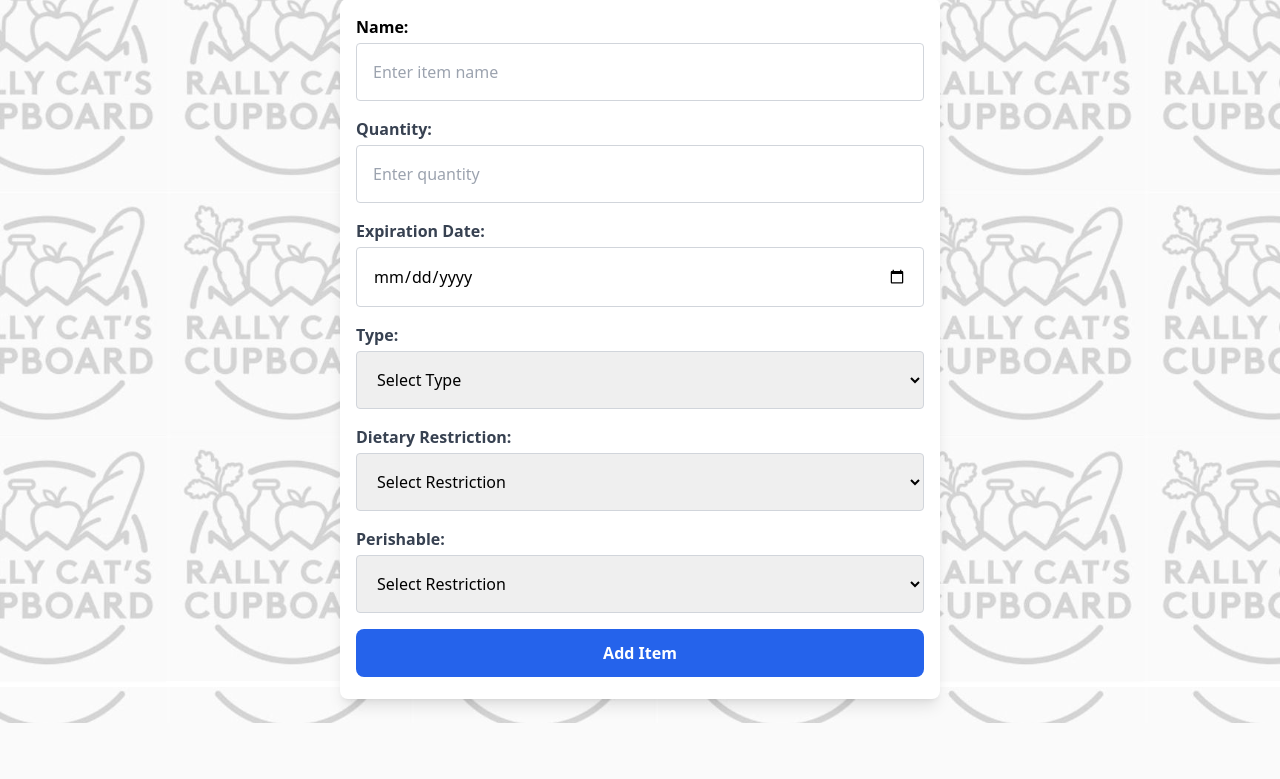
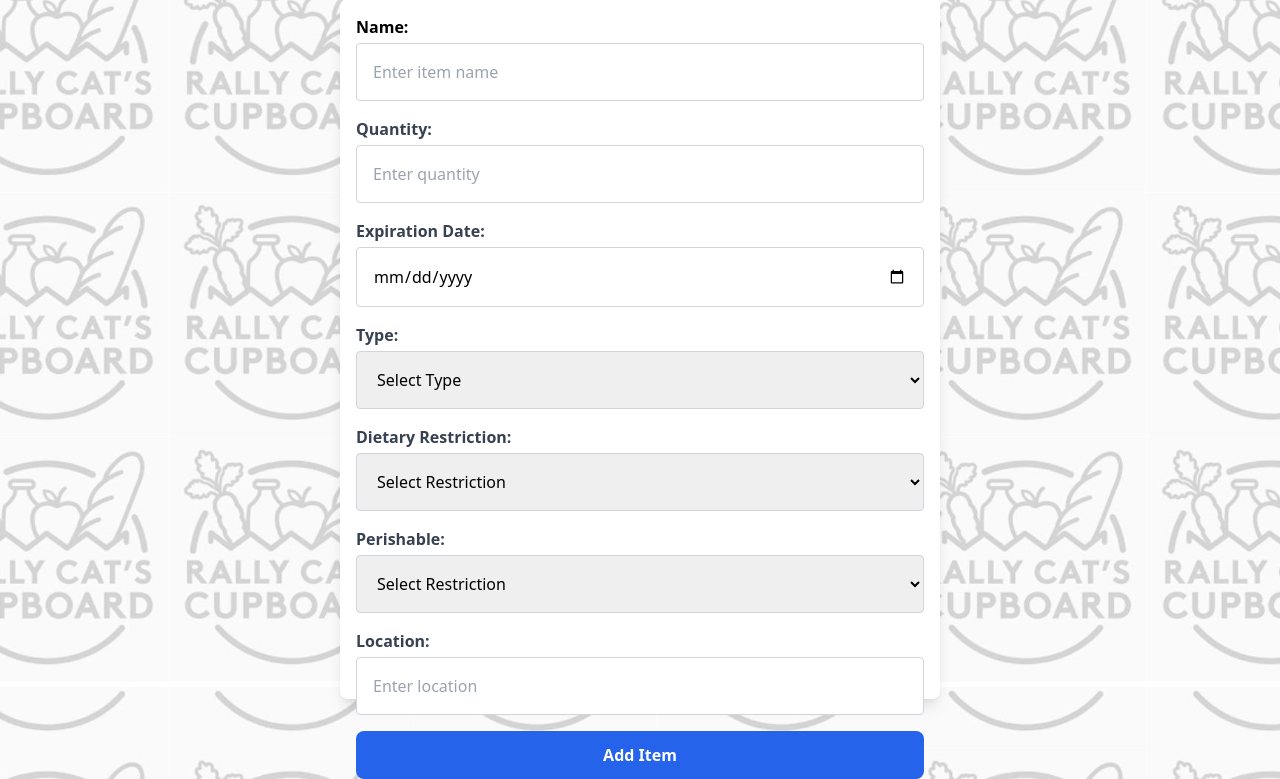
Before and after one commit to UVMHacks2025/team10-webstuff, a Flask app: page /insert in a window 1280 px wide. Shown: the part 113-892 px from the top of the page. Before the commit the page ends 836 px from the top, so only its background shows below. Run offline with Flask 2, Linux system fonts and the light colour scheme; some libraries are stand-ins or nearby versions.

Commit message:
get info from insert to put into database (broken)

```diff
--- a/app.py
+++ b/app.py
@@ -1,4 +1,4 @@
-from flask import Flask, render_template
+from flask import Flask, render_template, request, redirect, url_for
 import psycopg2
 from psycopg2 import sql
 from connect import auth
@@ -13,15 +13,33 @@ def index():
 def user():
     return render_template('user.html')
 
-@app.route('/insert')
+@app.route('/insert', methods=['GET', 'POST'])
 def insert():
+    if request.method == 'POST':
+        name = request.form['name']
+        quantity = request.form['quantity']
+        expiration_date = request.form['expiration_date']
+        food_type_key = request.form['type']
+        restriction_key = request.form['dietary_restriction']
+        is_perishable = request.form['perishable']
+        location = request.form['location']
+
+        con = auth()
+        cur = con.cursor()
+        cur.execute(
+            'INSERT INTO "INVENTORY" (food_name, quantity, expiration_date, food_type_key, restriction_key, is_perishable, location) VALUES (%s, %s, %s, %s, %s, %s, %s)',
+            (name, quantity, expiration_date, food_type_key, restriction_key, is_perishable, location)
+        )
+        con.commit()
+        con.close()
+        return redirect(url_for('inventory'))
     return render_template('insert.html')
 
 @app.route('/inventory')
 def inventory():
     con = auth()
     cur = con.cursor()
-    cur.execute('SELECT I.container_id, I.quantity, I.entry_date, I.expiration_date, I.food_name FROM "INVENTORY" AS I WHERE I.is_active = 1')
+    cur.execute('SELECT container_id, quantity, entry_date, expiration_date, food_name, food_type_key, restriction_key, is_active, is_perishable, location FROM "INVENTORY" WHERE is_active = 1')
     inventory = cur.fetchall()
     con.close()
     return render_template('inventory.html', inventory=inventory)
--- a/templates/insert.html
+++ b/templates/insert.html
@@ -13,35 +13,36 @@
 <body class="bg-blue-100 flex flex-col items-center justify-center min-h-screen text-center p-6"
       style="background-image: url('static/logo_background.jpg'); background-size: cover; background-position: center; background-repeat: no-repeat; background-attachment: fixed;">
 
+
     <h1 class="text-black-500 text-4xl font-extrabold uppercase tracking-wide mb-6">
         New Donation
     </h1>
 
     <!-- Form Container -->
     <div class="bg-white p-4 rounded-lg shadow-lg w-[600px] h-[700px] mt-6">
-        <form>
+        <form method="POST" action="/insert">
             <!-- Name -->
             <div class="mb-4">
                 <label class="block text-left font-semibold text-gray-00 ">Name:</label>
-                <input type="text" class="w-full p-4 border border-gray-300 rounded mt-1" placeholder="Enter item name">
+                <input type="text" name="name" class="w-full p-4 border border-gray-300 rounded mt-1" placeholder="Enter item name">
             </div>
 
             <!-- Quantity -->
             <div class="mb-4">
                 <label class="block text-left font-semibold text-gray-700 ">Quantity:</label>
-                <input type="number" class="w-full p-4 border border-gray-300 rounded mt-1" placeholder="Enter quantity">
+                <input type="number" name="quantity" class="w-full p-4 border border-gray-300 rounded mt-1" placeholder="Enter quantity">
             </div>
 
             <!-- Expiration Date -->
             <div class="mb-4">
                 <label class="block text-left font-semibold text-gray-700 ">Expiration Date:</label>
-                <input type="date" class="w-full p-4 border border-gray-300 rounded mt-1">
+                <input type="date" name="expiration_date" class="w-full p-4 border border-gray-300 rounded mt-1">
             </div>
 
             <!-- Type Dropdown -->
             <div class="mb-4">
                 <label class="block text-left font-semibold text-gray-700 ">Type:</label>
-                <select class="w-full p-4 border border-gray-300 rounded mt-1">
+                <select name="type" class="w-full p-4 border border-gray-300 rounded mt-1">
                     <option value="">Select Type</option>
                     <option value="canned">Canned Goods</option>
                     <option value="dairy">Dairy</option>
@@ -55,7 +56,7 @@
             <!-- Dietary Restriction Dropdown -->
             <div class="mb-4">
                 <label class="block text-left font-semibold text-gray-700 ">Dietary Restriction:</label>
-                <select class="w-full p-4 border border-gray-300 rounded mt-1">
+                <select name="dietary_restriction" class="w-full p-4 border border-gray-300 rounded mt-1">
                     <option value="">Select Restriction</option>
                     <option value="none">None</option>
                     <option value="gluten-free">Gluten-Free</option>
@@ -71,11 +72,17 @@
             <!-- Perishable Dropdown -->
             <div class="mb-4">
                 <label class="block text-left font-semibold text-gray-700 ">Perishable:</label>
-                <select class="w-full p-4 border border-gray-300 rounded mt-1">
+                <select name="perishable" class="w-full p-4 border border-gray-300 rounded mt-1">
                     <option value="">Select Restriction</option>
                     <option value="perishable">Perishable</option>
                     <option value="nonperishable">Nonperishable</option>
                 </select>
+            </div>
+
+            <!-- Location -->
+            <div class="mb-4">
+                <label class="block text-left font-semibold text-gray-700 ">Location:</label>
+                <input type="text" name="location" class="w-full p-4 border border-gray-300 rounded mt-1" placeholder="Enter location">
             </div>
 
             <!-- Submit Button -->
--- a/test.py
+++ b/test.py
@@ -14,3 +14,6 @@ for i in inventory:
 print(inventory)
 
 con.close()
+
+<body class="bg-blue-100 flex flex-col items-center justify-center min-h-screen text-center p-6"
+      style="background-image: url('static/logo_background.jpg'); background-size: cover; background-position: center; background-repeat: no-repeat; background-attachment: fixed;">
```
